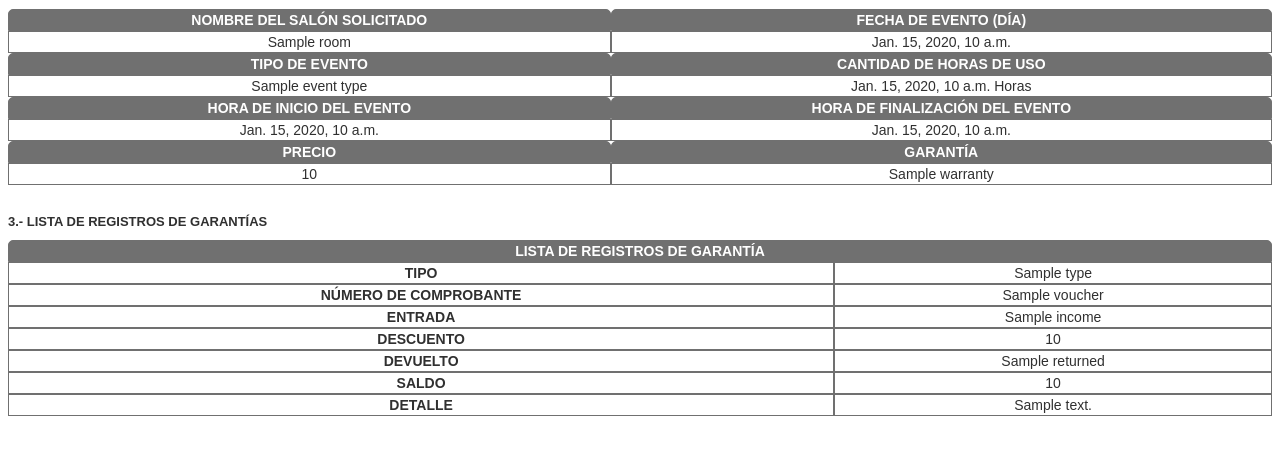
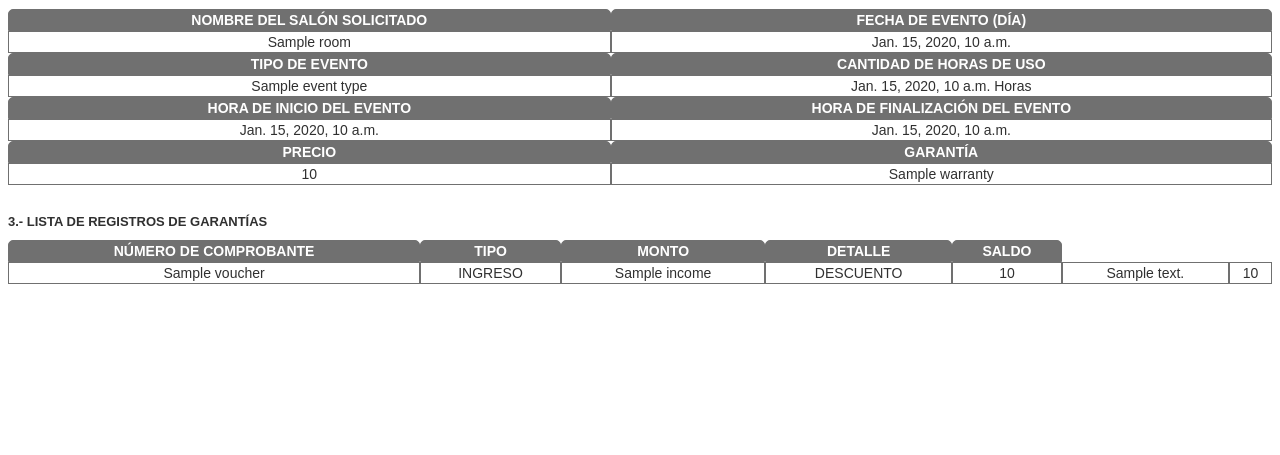
Before and after one commit to MUTUAL-DE-SERVICIOS-AL-POLICIA/Arriendos-Backend, a Django app: template financials/templates/warranties.html in a window 1280 px wide. Shown: the part 291-746 px from the top of the page. Run offline with Django 3.2, Linux system fonts and the light colour scheme; the template is opened without the code that fills it: most values are stand-ins (such as "Sample title", 1, 10 or a date in 2020); grey boxes marked "Sample" are stand-in pictures.

Commit message:
Refactorización de formulario de registros de garantías

```diff
--- a/financials/templates/warranties.html
+++ b/financials/templates/warranties.html
@@ -35,60 +35,63 @@
     <h2 class="subtitle">3.- LISTA DE REGISTROS DE GARANTÍAS</h2>
       <table>
         <tr>
-          <th class="th-header" colspan="4">
-            LISTA DE REGISTROS DE GARANTÍA
+          <th class="th-header" >
+            NÚMERO DE COMPROBANTE
+          </th>
+          <th class="th-header" >
+            TIPO
+          </th>
+          <th class="th-header" >
+            MONTO
+          </th>
+          <th class="th-header" >
+            DETALLE
+          </th>
+          <th class="th-header" >
+            SALDO
           </th>
         </tr>
         {% for warranty in warranties %}
         <tr>
-          <th>TIPO</th>
-          <td colspan="3">
-              {{ warranty.type }}
-          </td>
-        </tr>
-        {% if warranty.voucher != "0" %}
-        <tr>
-            <th>NÚMERO DE COMPROBANTE</th>
-            <td colspan="3">
-                {{ warranty.voucher }}
+            {% if warranty.voucher != "0"%}
+              <td>
+                {{warranty.voucher}}
+              </td>
+            {%else%}
+              <td>
+                -
+              </td>
+            {%endif%}
+            {% if warranty.income != 0 %}
+            <td>
+              INGRESO
             </td>
-        </tr>
-        {% endif %}
-        <tr>
-          <th>ENTRADA</th>
-          <td colspan="3">
-              {{ warranty.income }}
-          </td>
-        </tr>
-        <tr>
-          <th>DESCUENTO</th>
-          <td colspan="3">
-            {{warranty.discount}}
-          </td>
-        </tr>
-        <tr>
-            <th> DEVUELTO</th>
-            <td colspan="3">
-              {{warranty.returned}}
+            <td>
+              {{warranty.income}}
             </td>
-        </tr>
-        <tr>
-            <th> SALDO</th>
-            <td colspan="3">
+            {% endif %}
+            {% if warranty.discount != 0 %}
+            <td>
+             DESCUENTO
+            </td>
+            <td>
+              {{warranty.discount}}
+            </td>
+            {%endif%}
+            {%if warranty.detail%}
+            <td>
+              {{warranty.detail}}
+            </td>
+            {%else%}
+            <td>
+              -
+            </td>
+            {%endif%}
+            <td>
               {{warranty.balance}}
             </td>
         </tr>
-        <tr>
-            <th> DETALLE</th>
-            <td colspan="3">
-              {{warranty.detail}}
-            </td>
-        </tr>
-        <tr style="border: none; height: 15px; background-color: white;">
-          <th style="border: none; background-color: white;"></th>
-          <td style="border: none; background-color: white;"></td>
-        </tr>
-        {% endfor %}
+        {%endfor%}
       </table>
 </body>
 </html>
```
